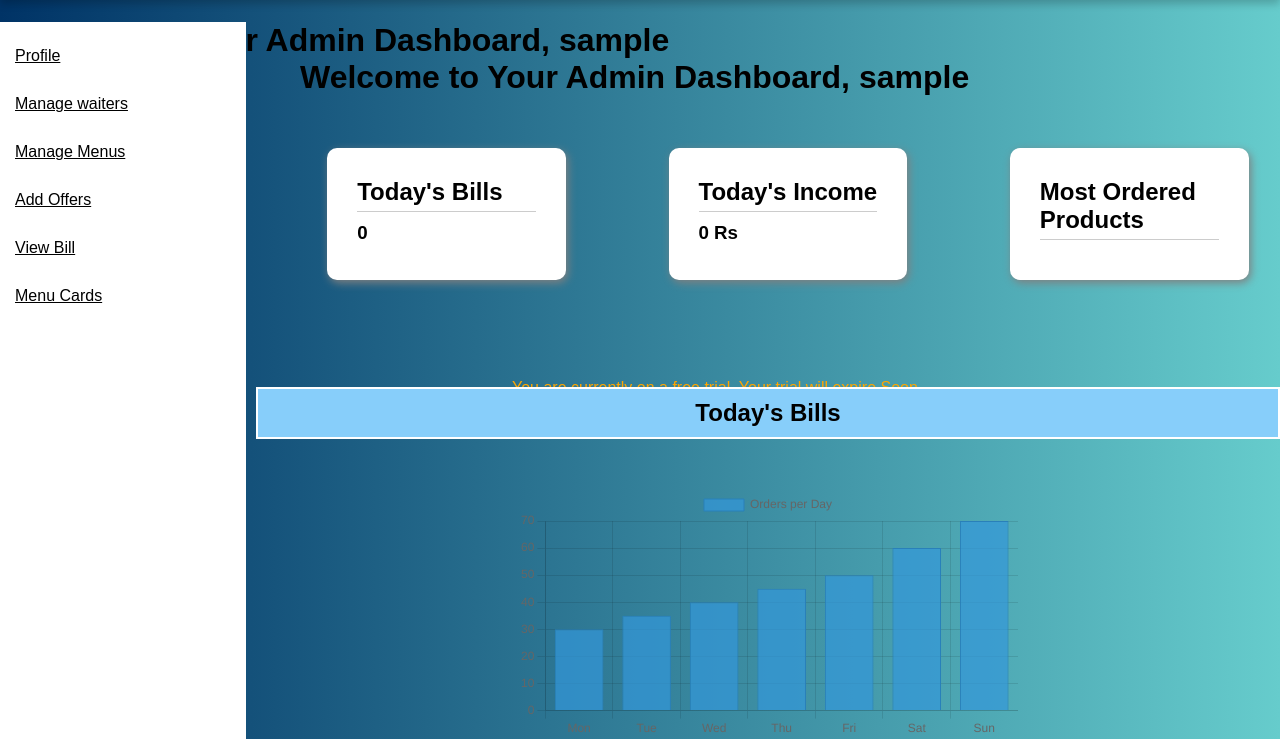
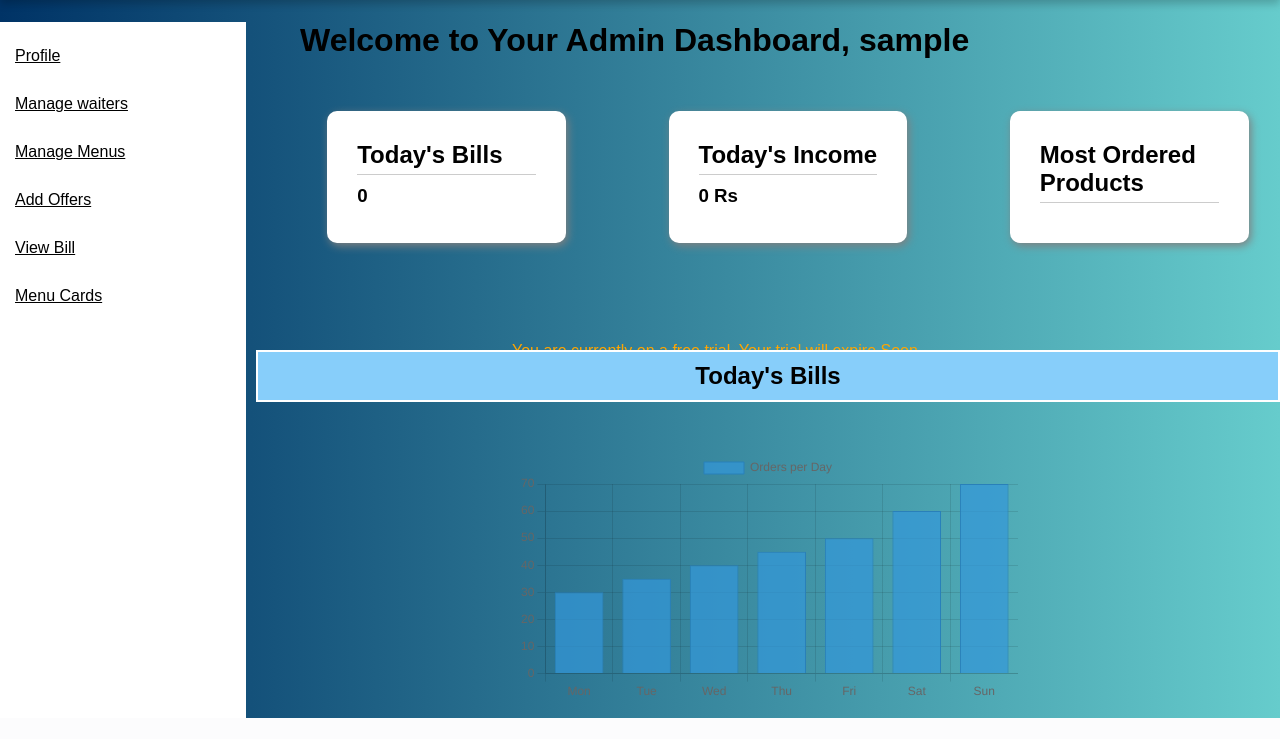
Before and after one commit to Ask1012/E-waiter-application, a Flask app: page / in a window 1280 px wide; the page is wider, and only the part inside the window is pictured. Shown: the part 82-821 px from the top of that part. After the commit the page ends 800 px from the top of that part, so only its background shows below. Run offline with Flask 3, Linux system fonts and the light colour scheme; the visitor is signed in with stand-in values (Sample User, id 1); data comes from the database, SQL or seed files in the repository; data that the repository does not hold is empty.

Commit message:
remove welcome admin

```diff
--- a/templates/index.html
+++ b/templates/index.html
@@ -3,7 +3,7 @@
 {% block body %} <!-- Main Content -->
 <main>
     <br><br><br>
-    <h1>Welcome to Your Admin Dashboard, {{ current_user.owner_name }}</h1>
+
 
     {% if current_user.is_authenticated and current_user.is_owner %}
         {% if current_user.subscription_status == 'trial' or current_user.subscription_status == 'active' %}
```
